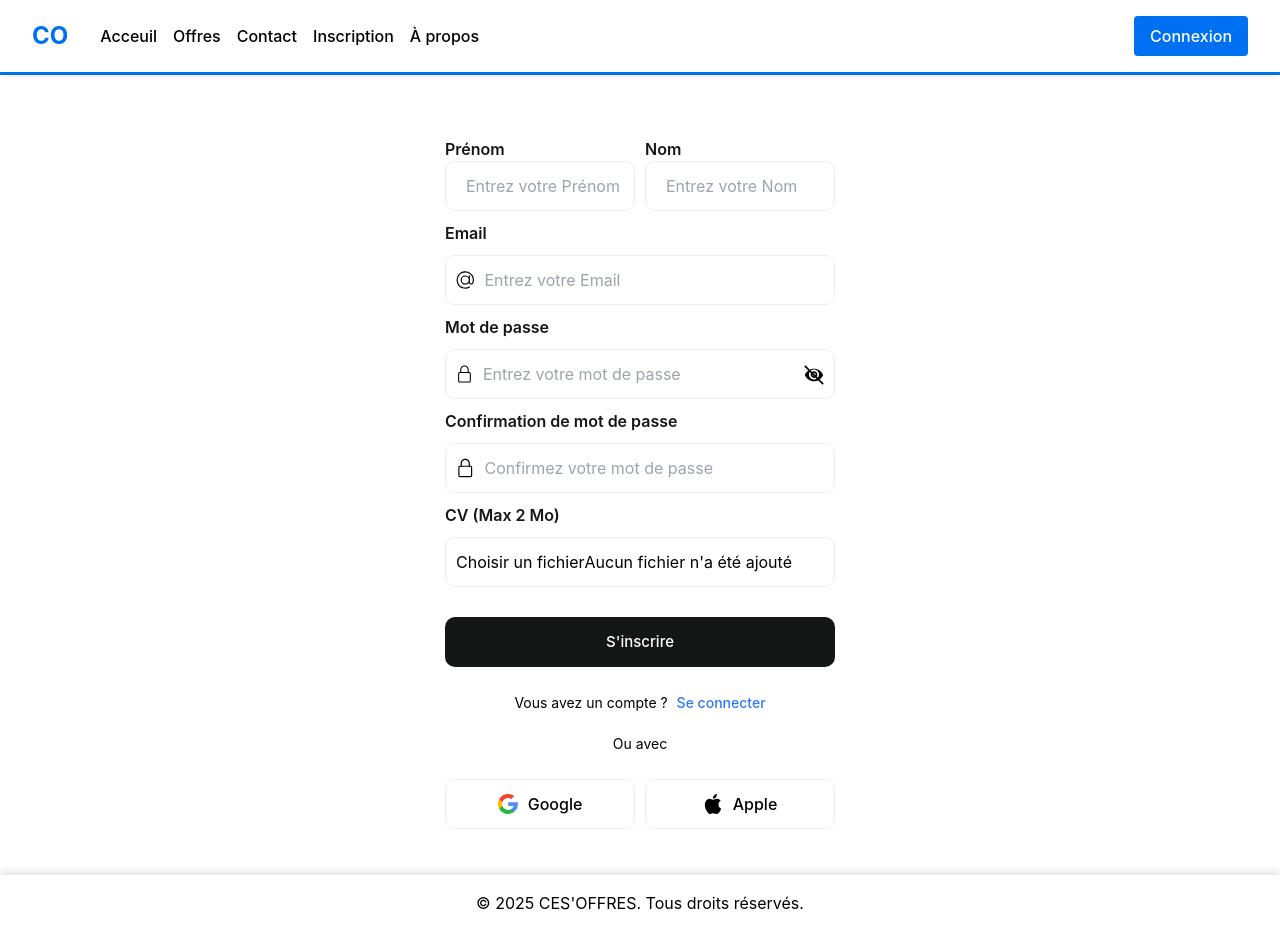
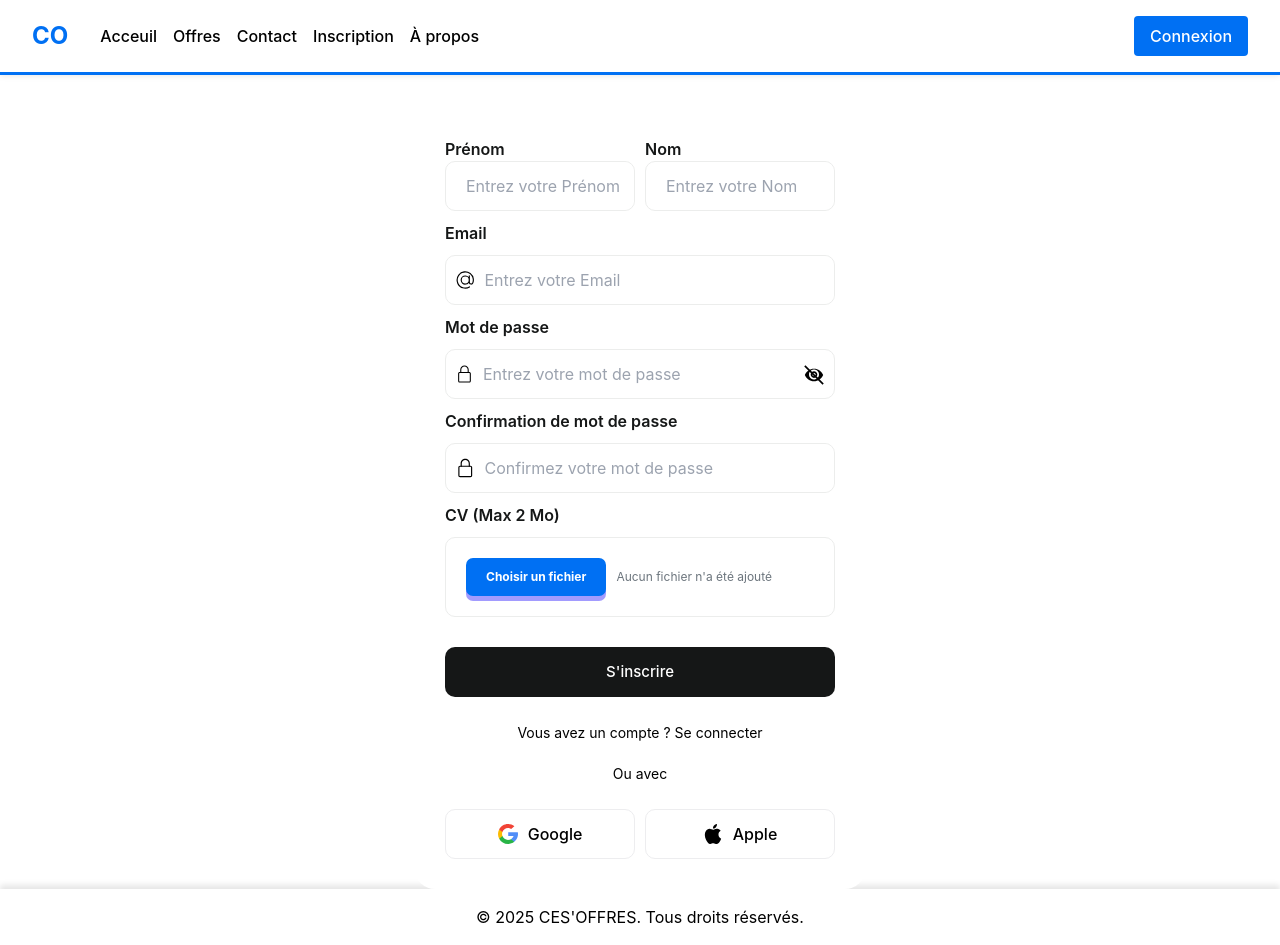
Before and after one commit to CES-OFFRES-Team/CES-OFFRES, a Next.js app: page /Inscription in a window 1280 px wide. Built offline with nearby package versions, Linux system fonts and the light colour scheme.

Commit message:
Update inscription.css

```diff
--- a/src/app/Inscription/inscription.css
+++ b/src/app/Inscription/inscription.css
@@ -32,6 +32,11 @@
     transition: 0.2s ease-in-out;
 }
 
+.inputForm.file-upload {
+  height: 80px; /* Ajustez la hauteur selon vos besoins */
+  padding-left: 20px; /* Ajustez le padding selon vos besoins */
+}
+
 .input {
     margin-left: 10px;
     border-radius: 10px;
@@ -58,29 +63,6 @@
 
 .flex-row .flex-column {
     flex: 1;
-  }
-
-  .container {
-    display: flex; /* Flex pour aligner la case et le texte */
-    align-items: center; /* Aligne verticalement */
-    cursor: pointer;
-    font-size: 20px;
-    user-select: none;
-    -webkit-tap-highlight-color: transparent;
-  }
-
-  .remember-me-text {
-    margin-left: 8px; /* Espace entre la case à cocher et le texte */
-    font-size: 14px; /* Ajustez la taille de police si nécessaire */
-    color: #151717; /* Couleur du texte */
-  }
-
-  .span {
-    font-size: 14px;
-    margin-left: 5px;
-    color: #2d79f3;
-    font-weight: 500;
-    cursor: pointer;
 }
 
 .button-submit {
@@ -123,49 +105,6 @@
     border: 1px solid #2d79f3;
 }
 
-  .container input {
-    display: none;
-  }
-
-  .checkmark {
-    position: relative;
-    top: 0;
-    left: 0;
-    height: 1.05em;
-    width: 1.0em;
-    background-color: #2196F300;
-    border-radius: 0.25em;
-    transition: all 0.25s;
-  }
-
-  .container input:checked ~ .checkmark {
-    background-color: #2196F3;
-  }
-
-  .checkmark:after {
-    content: "";
-    position: absolute;
-    transform: rotate(0deg);
-    border: 0.1em solid black;
-    left: 0;
-    top: 0;
-    width: 1.05em;
-    height: 1.05em;
-    border-radius: 0.25em;
-    transition: all 0.25s, border-width 0.1s;
-  }
-
-  .container input:checked ~ .checkmark:after {
-    left: 0.40em;
-    top: 0.25em;
-    width: 0.25em;
-    height: 0.5em;
-    border-color: #fff0 white white #fff0;
-    border-width: 0 0.15em 0.15em 0;
-    border-radius: 0em;
-    transform: rotate(45deg);
-  }
-
 .toggle-password {
     background: none;
     border: none;
@@ -180,3 +119,40 @@
     top: -11px; /* Ajustez la position verticale */
     right: 10px; /* Ajustez la position horizontale */
 }
+
+.file-input {
+    border: 1.5px solid #ecedec;
+    border-radius: 10px;
+    padding: 10px;
+    transition: 0.2s ease-in-out;
+}
+
+.file-input:focus-within {
+    border: 1.5px solid #2d79f3;
+}
+
+.custom-file-upload {
+  border: none;
+  outline: none;
+  background-color: #0070f3;
+  padding: 10px 20px;
+  font-size: 12px;
+  font-weight: 700;
+  color: #fff;
+  border-radius: 7px;
+  transition: all ease 0.1s;
+  box-shadow: 0px 5px 0px 0px #a29bfe;
+  cursor: pointer;
+  display: inline-block;
+}
+
+.custom-file-upload:active {
+  transform: translateY(5px);
+  box-shadow: 0px 0px 0px 0px #a29bfe;
+}
+
+.file-name {
+  margin-left: 10px;
+  font-size: 12px;
+  color: #6c757d;
+}
```
Lines whose indentation alone changed are shown as unchanged.
